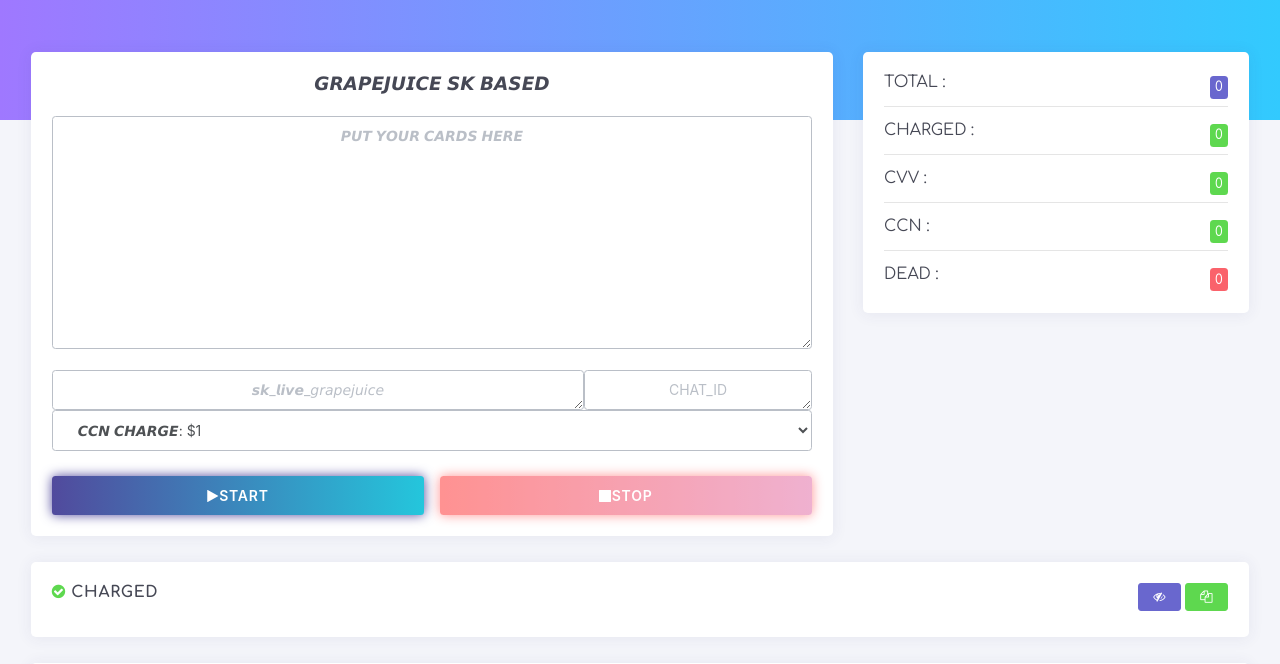
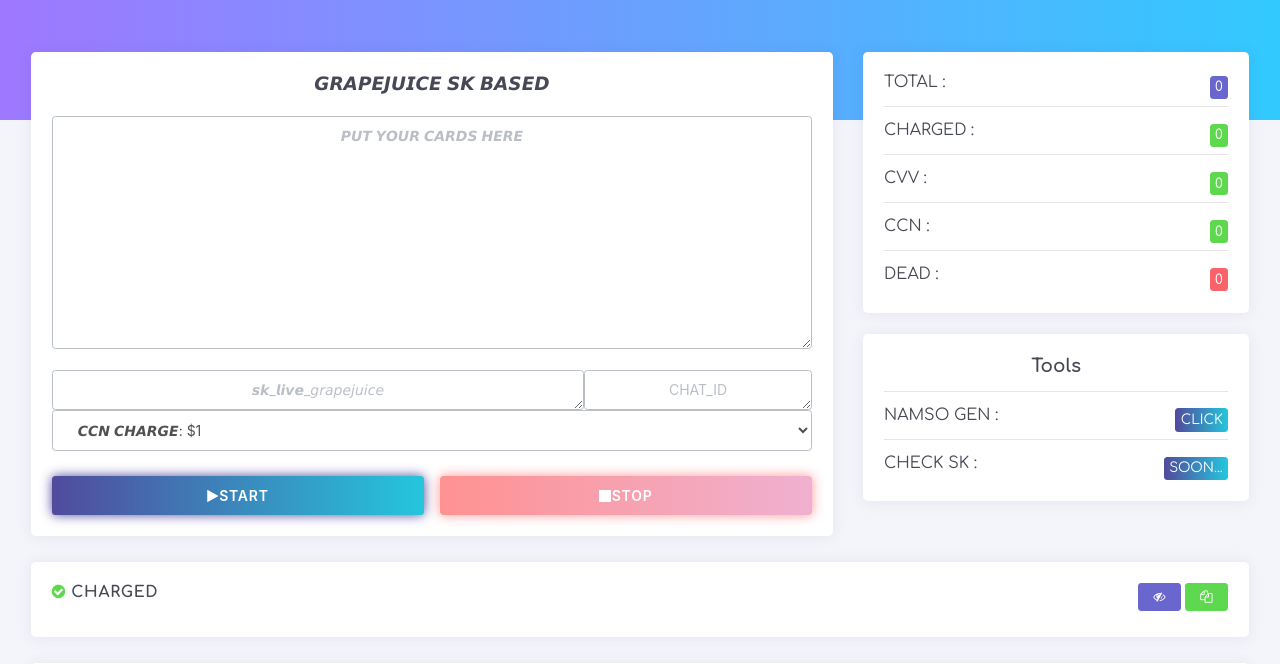
Before and after one commit to MannyTheHammy/grape1, a PHP site: page / in a window 1280 px wide. Shown: the top 664 px of the page. Run offline with PHP 8.4, Linux system fonts and the light colour scheme; some libraries are stand-ins or nearby versions; some web fonts are replaced.

Commit message:
Update index.php

```diff
--- a/index.php
+++ b/index.php
@@ -78,7 +78,21 @@
 
                             </div>
                         </div>
-              </div>
+                        <div class="card mb-2 hidden-mobile">
+                            <div class="card-body">
+
+                                <h4 class="text-center"><strong>Tools</strong></h4>
+                                <hr>
+                                <h5>NAMSO GEN :<span class="badge badge-primary float-right btn-bg-gradient-x-blue-cyan btn-primary"><a href="https://namso-gen.com/" target="_blank">CLICK</a></span></h5>
+                                <hr>
+                                <h5>CHECK SK :<span class="badge badge-primary float-right btn-bg-gradient-x-blue-cyan btn-primary"><a href="#">SOON...</a></span></h5>
+                                <!--
+                                <hr>
+                                <h5>FOUND BUG ?<span class="badge badge-primary float-right btn-bg-gradient-x-blue-cyan btn-primary"><a href="https://t.me/adtitas" target="_blank">CONTACT</a></span></h5> -->
+
+                            </div>
+                        </div>
+                    </div>
 <div class="col-xl-12">
                         <div class="card">
                             <div class="card-body">
```
